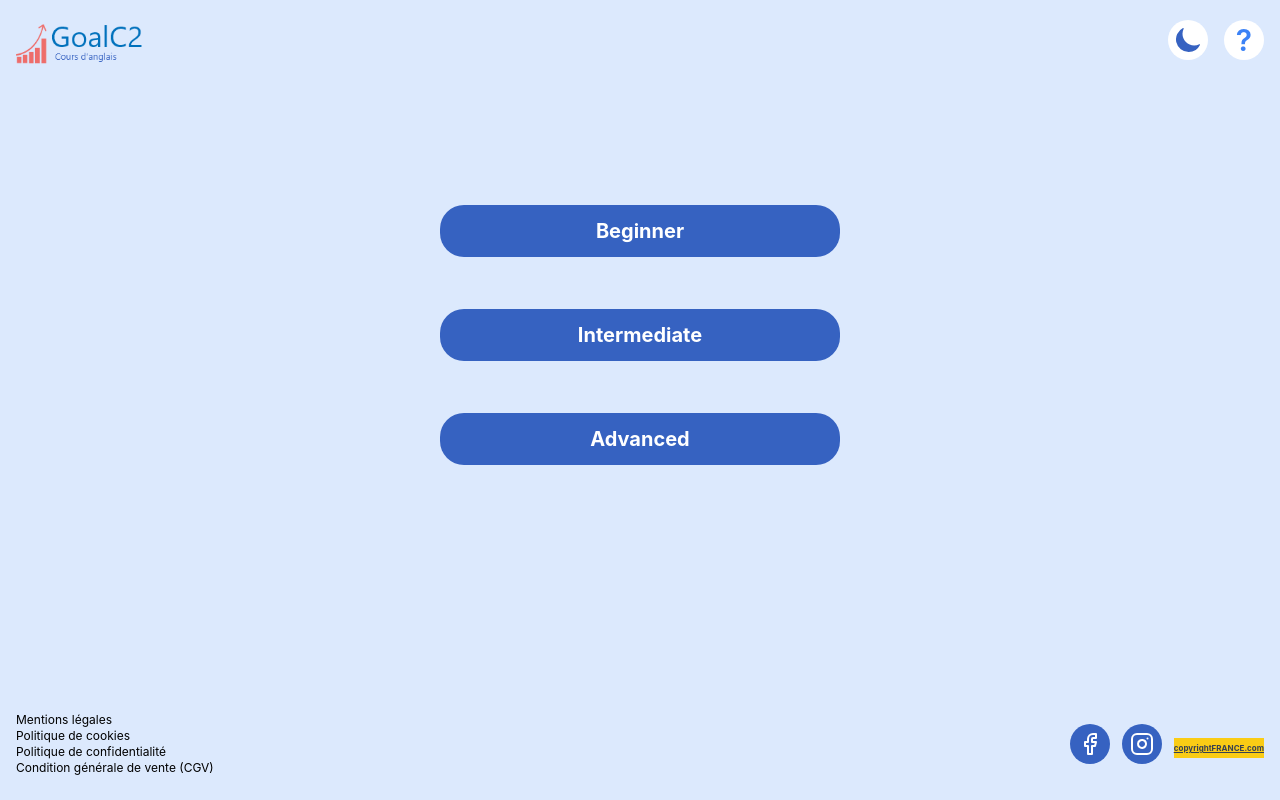
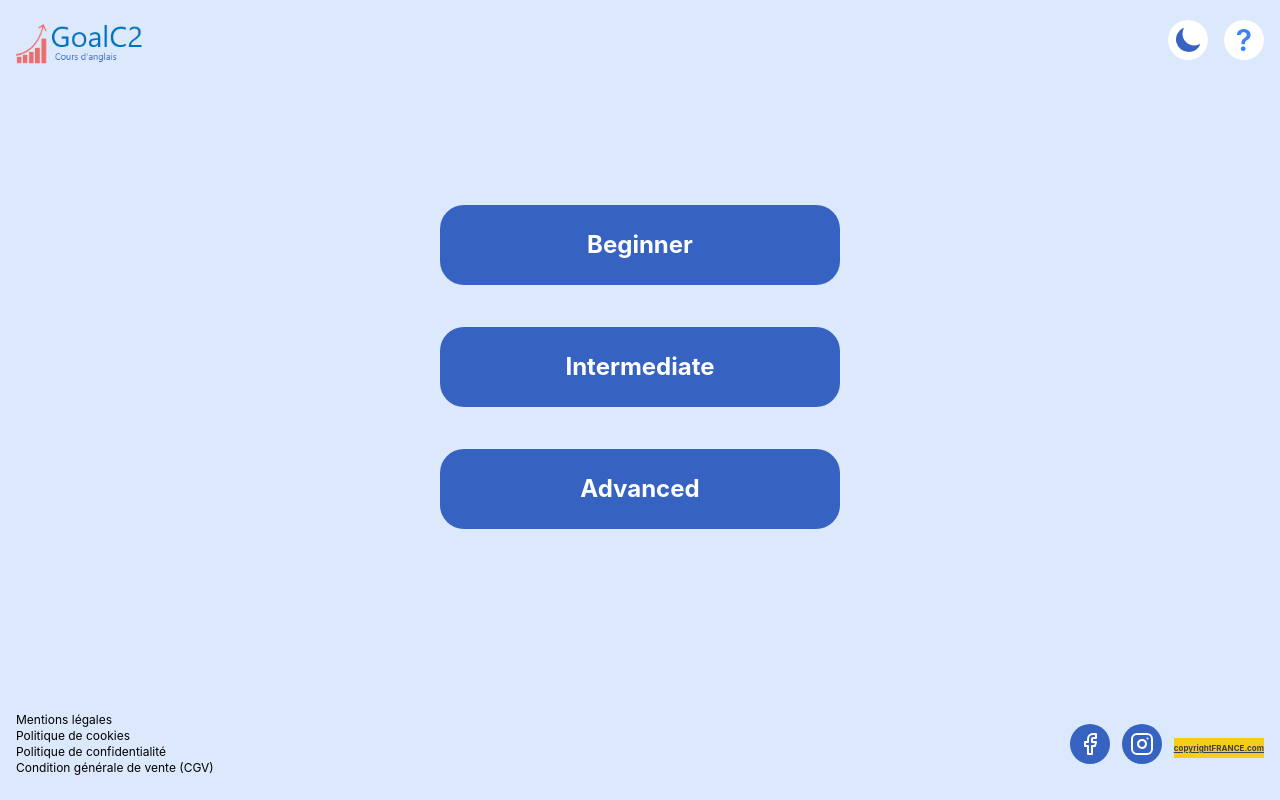
Before and after one commit to shanakasp/game-React, a React (Create React App) app: page /categories in a window 1280 px wide. Built offline with nearby package versions, Linux system fonts and the light colour scheme.

Commit message:
modified 3 files

```diff
--- a/src/Pages/Categories.jsx
+++ b/src/Pages/Categories.jsx
@@ -16,21 +16,21 @@ const Categories = () => {
     <div className="flex justify-center items-center px-4 bg-[#DCE9FD] dark:bg-[#4A4B4A]">
       <div className="categories-container">
         <div className="categories-buttons">
-          <div className="categories-buttons flex flex-wrap gap-2 xl:gap-8 justify-center">
+          <div className="categories-buttons flex flex-wrap gap-1 xl:gap-8 justify-center">
             <button
-              className="categories-button text-xl"
+              className="categories-button text-2xl"
               onClick={() => handleCategorySelection("Beginner")}
             >
               Beginner
             </button>
             <button
-              className="categories-button text-xl"
+              className="categories-button text-2xl"
               onClick={() => handleCategorySelection("Intermediate")}
             >
               Intermediate
             </button>
             <button
-              className="categories-button text-xl"
+              className="categories-button text-2xl"
               onClick={() => handleCategorySelection("Advanced")}
             >
               Advanced
--- a/src/Pages/Type.jsx
+++ b/src/Pages/Type.jsx
@@ -17,19 +17,19 @@ const Type = () => {
       <div className="categories-container">
         <div className="categories-buttons dark:bg-[##AEAFAF]">
           <button
-            className="categories-button text-xl "
+            className="categories-button text-2xl "
             onClick={() => handleSubTypeSelection("Nouns")}
           >
             Nouns
           </button>
           <button
-            className="categories-button text-xl"
+            className="categories-button text-2xl"
             onClick={() => handleSubTypeSelection("Verbs")}
           >
             Verbs
           </button>
           <button
-            className="categories-button text-xl"
+            className="categories-button text-2xl"
             onClick={() => handleSubTypeSelection("Adjectives")}
           >
             Adjectives
--- a/src/Pages/styles/Categories.css
+++ b/src/Pages/styles/Categories.css
@@ -35,13 +35,14 @@
 .categories-button {
   width: 100%;
   max-width: 400px; /* Default max width */
-  font-size: 2.875rem; /* 3xl equivalent */
+
   font-weight: bold;
-  padding: 0.75rem 1.25rem; /* px-5 py-3 */
+  padding: 1.5rem 1.25rem; /* px-5 py-3 */
   background-color: #3662c1;
   color: white;
+
   border-radius: 1.5rem;
-  margin-bottom: 20px;
+  margin-bottom: 10px;
   transition: background-color 0.3s;
 }
 
```
